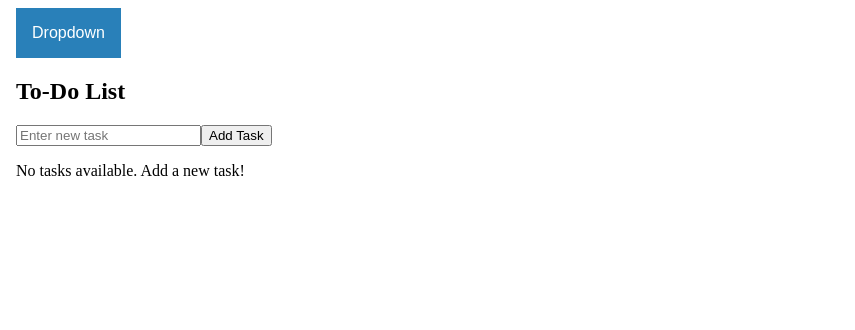
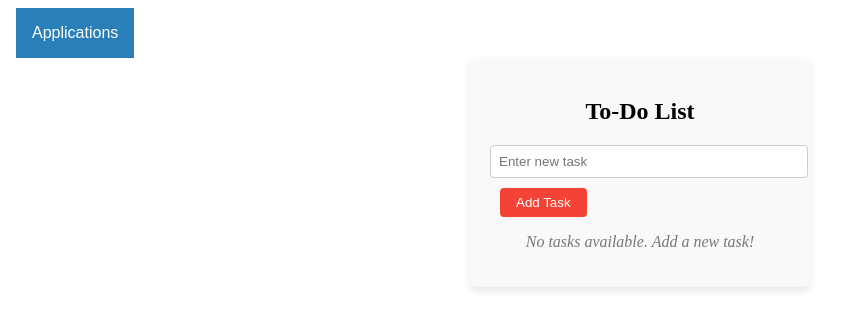
Before and after one commit to artodeschini/AngularSamples, an Angular app: page /to-do-list in a window 1280 px wide. Shown: the top 330 px of the page, without its empty margins (0-855 px from the left). Built offline with nearby package versions, Linux system fonts and the light colour scheme.

Commit message:
styles for to-do-list

```diff
--- a/src/app/app.html
+++ b/src/app/app.html
@@ -9,7 +9,7 @@
 
 <body>
     <div class="dropdown">
-        <button class="dropbtn">Dropdown</button>
+        <button class="dropbtn">Applications</button>
         <div class="dropdown-content">
             <a routerLink="card-profile">Card Profile</a>
             <a routerLink="count">Counter</a>
--- a/src/app/compponents/todo-list/todo-list.scss
+++ b/src/app/compponents/todo-list/todo-list.scss
@@ -0,0 +1,58 @@
+.todo-container {
+  width: 300px;
+  margin: 0 auto;
+  padding: 20px;
+  background-color: #f9f9f9;
+  border-radius: 8px;
+  box-shadow: 0 4px 8px rgba(0, 0, 0, 0.1);
+}
+
+h2 {
+  text-align: center;
+  margin-bottom: 20px;
+}
+
+input {
+  width: 100%;
+  padding: 8px;
+  margin-bottom: 10px;
+  border: 1px solid #ccc;
+  border-radius: 4px;
+}
+
+button {
+  background-color: #4caf50;
+  color: white;
+  padding: 7px 16px;
+  border: none;
+  border-radius: 4px;
+  cursor: pointer;
+  margin-left: 10px;
+}
+
+button:hover {
+  background-color: #45a049;
+}
+
+ul {
+  list-style-type: none;
+  padding: 0;
+}
+
+li {
+  margin: 10px 0;
+}
+
+button {
+  background-color: #f44336;
+}
+
+button:hover {
+  background-color: #d32f2f;
+}
+
+p {
+  text-align: center;
+  font-style: italic;
+  color: #777;
+}
```
